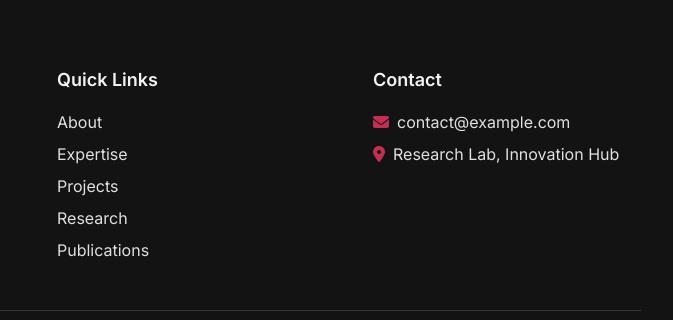
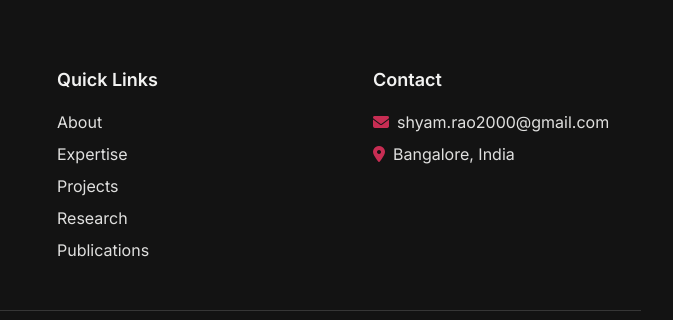
Before and after one commit to theShyamsindhia/portfolioo, a plain HTML site: page index.html in a window 1280 px wide. Shown: the part 8403-8723 px from the top of the page, 607-1280 px from the left. Drawn offline with nearby package versions, Linux system fonts and the light colour scheme.

Commit message:
Update index.html

```diff
--- a/index.html
+++ b/index.html
@@ -1559,11 +1559,11 @@ document.addEventListener('DOMContentLoaded', () => {
           <ul class="space-y-2">
             <li class="flex items-center space-x-2">
               <i class="fas fa-envelope text-accent-primary"></i>
-              <a href="mailto:contact@example.com" class="text-light-secondary hover:text-accent-primary transition-colors">contact@example.com</a>
+              <a href="mailto:contact@example.com" class="text-light-secondary hover:text-accent-primary transition-colors">shyam.rao2000@gmail.com</a>
             </li>
             <li class="flex items-center space-x-2">
               <i class="fas fa-map-marker-alt text-accent-primary"></i>
-              <span class="text-light-secondary">Research Lab, Innovation Hub</span>
+              <span class="text-light-secondary">Bangalore, India</span>
             </li>
           </ul>
         </div>
```
